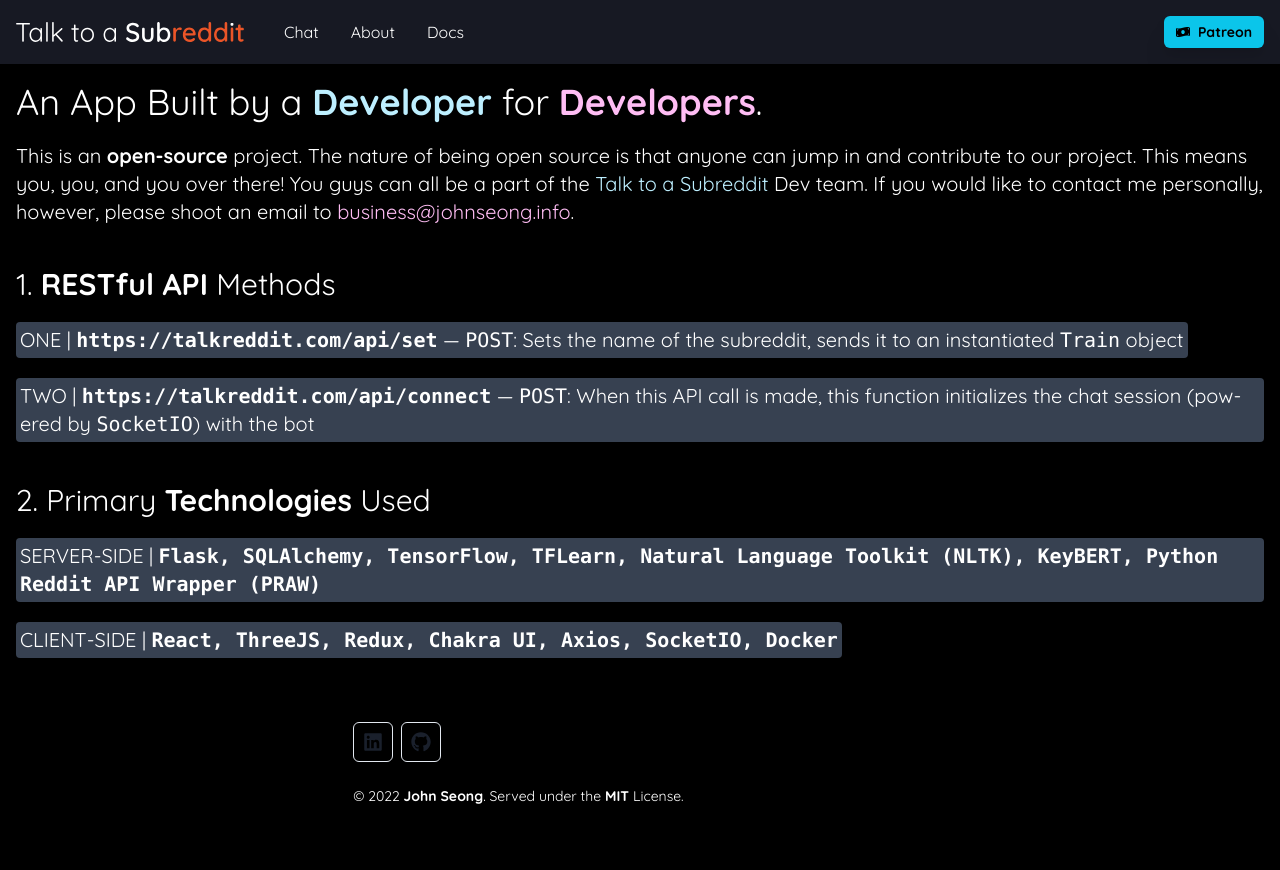
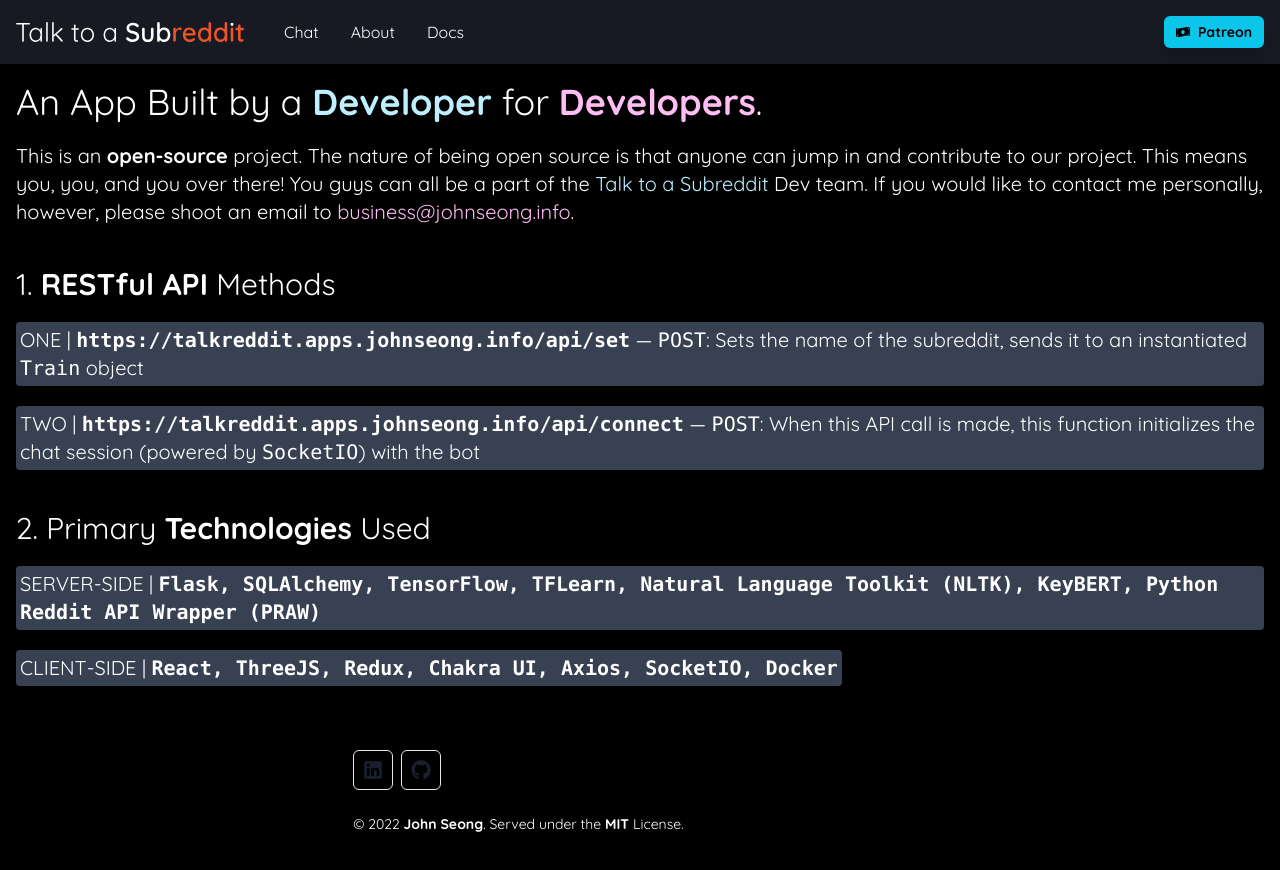
Before and after one commit to wonmor/Talk-To-A-Subreddit, a React (Create React App) app in the folder client/: page /docs in a window 1280 px wide. Shown: the top 870 px of the page. Built offline with nearby package versions, Linux system fonts and the light colour scheme.

Commit message:
Update Dev.jsx

```diff
--- a/client/src/components/pages/Dev.jsx
+++ b/client/src/components/pages/Dev.jsx
@@ -27,11 +27,11 @@ export default function Dev() {
                 </Text>
 
                 <Text style={{ width: "fit-content" }} className="mt-5 bg-gray-700 rounded p-1">
-                    ONE | <code className="font-bold">https://talkreddit.com/api/set</code> — <code>POST</code>: Sets the name of the subreddit, sends it to an instantiated <code>Train</code> object
+                    ONE | <code className="font-bold">https://talkreddit.apps.johnseong.info/api/set</code> — <code>POST</code>: Sets the name of the subreddit, sends it to an instantiated <code>Train</code> object
                 </Text>
 
                 <Text style={{ width: "fit-content" }} className="mt-5 bg-gray-700 rounded p-1">
-                    TWO | <code className="font-bold">https://talkreddit.com/api/connect</code> — <code>POST</code>: When this API call is made, this function initializes the chat session (powered by <code>SocketIO</code>) with the bot
+                    TWO | <code className="font-bold">https://talkreddit.apps.johnseong.info/api/connect</code> — <code>POST</code>: When this API call is made, this function initializes the chat session (powered by <code>SocketIO</code>) with the bot
                 </Text>
 
                 <Text className="mt-10 text-3xl">
```
